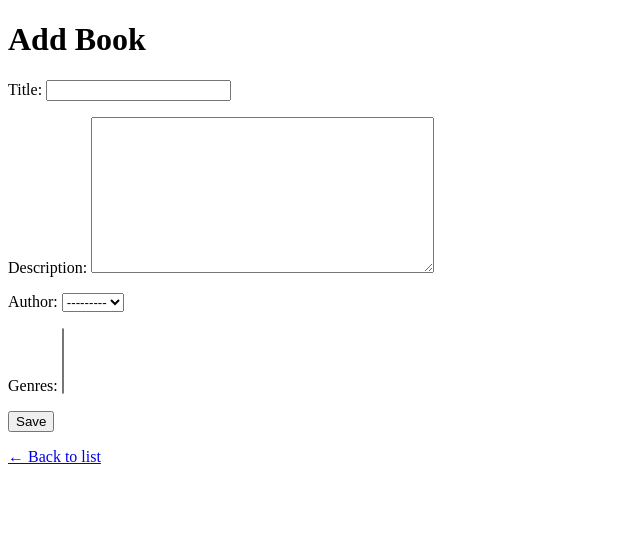
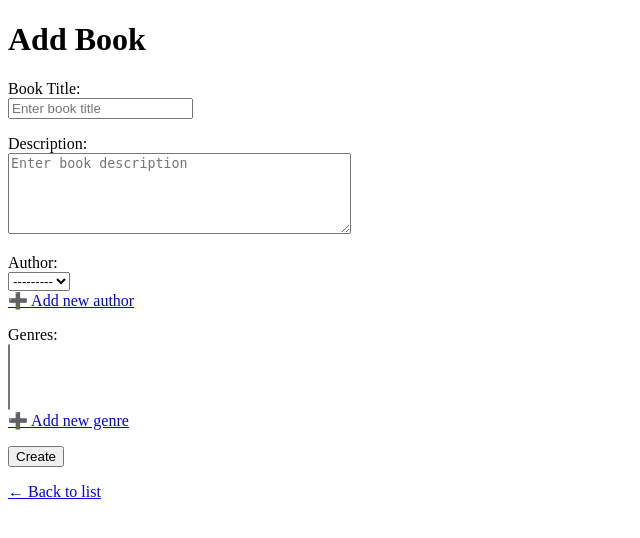
Before and after one commit to BedirhanBuzgyov/BookVerse, a Django app: page /books/add/ in a window 1280 px wide. Shown: the top 538 px of the page, without its empty margins (0-640 px from the left). Run offline with Django 5.2, Linux system fonts and the light colour scheme; data that the repository does not hold is empty.

Commit message:
Update forms

```diff
--- a/books/forms.py
+++ b/books/forms.py
@@ -1,7 +1,29 @@
 from django import forms
 from .models import Book
+
 
 class BookForm(forms.ModelForm):
     class Meta:
         model = Book
-        fields = ["title", "description", "author", "genres"]
+        fields = "__all__"
+        labels = {
+            "title": "Book Title",
+            "description": "Description",
+            "author": "Author",
+            "genres": "Genres",
+        }
+        help_texts = {
+            "title": "Enter the title of the book.",
+            "description": "Write a short description of the book.",
+            "author": "Choose an existing author.",
+            "genres": "Choose one or more genres.",
+        }
+        widgets = {
+            "title": forms.TextInput(attrs={
+                "placeholder": "Enter book title",
+            }),
+            "description": forms.Textarea(attrs={
+                "placeholder": "Enter book description",
+                "rows": 5,
+            }),
+        }
--- a/books/templates/books/book_form.html
+++ b/books/templates/books/book_form.html
@@ -10,8 +10,38 @@
 
 <form method="post">
     {% csrf_token %}
-    {{ form.as_p }}
-    <button type="submit">Save</button>
+
+    <p>
+        {{ form.title.label_tag }}<br>
+        {{ form.title }}
+    </p>
+
+    <p>
+        {{ form.description.label_tag }}<br>
+        {{ form.description }}
+    </p>
+
+    <p>
+        {{ form.author.label_tag }}<br>
+        {{ form.author }}
+
+        <br>
+        <a href="{% url 'author_create' %}" target="_blank">
+            ➕ Add new author
+        </a>
+    </p>
+
+    <p>
+        {{ form.genres.label_tag }}<br>
+        {{ form.genres }}
+
+        <br>
+        <a href="{% url 'genre_create' %}" target="_blank">
+            ➕ Add new genre
+        </a>
+    </p>
+
+    <button type="submit">Create</button>
 </form>
 
 <p><a href="{% url 'book_list' %}">← Back to list</a></p>
```
Also changed, not shown: authors/forms.py (+26 -1 lines), genres/forms.py (+19 -3 lines).
